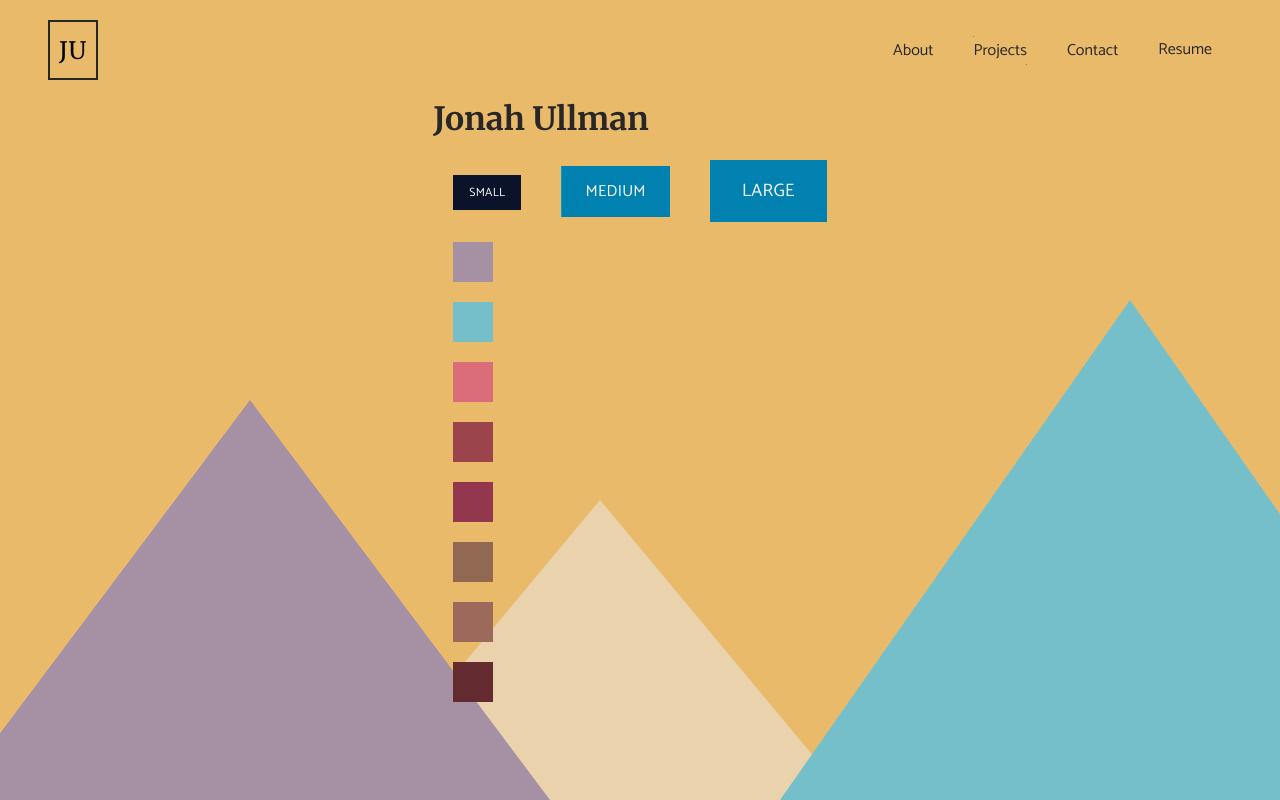
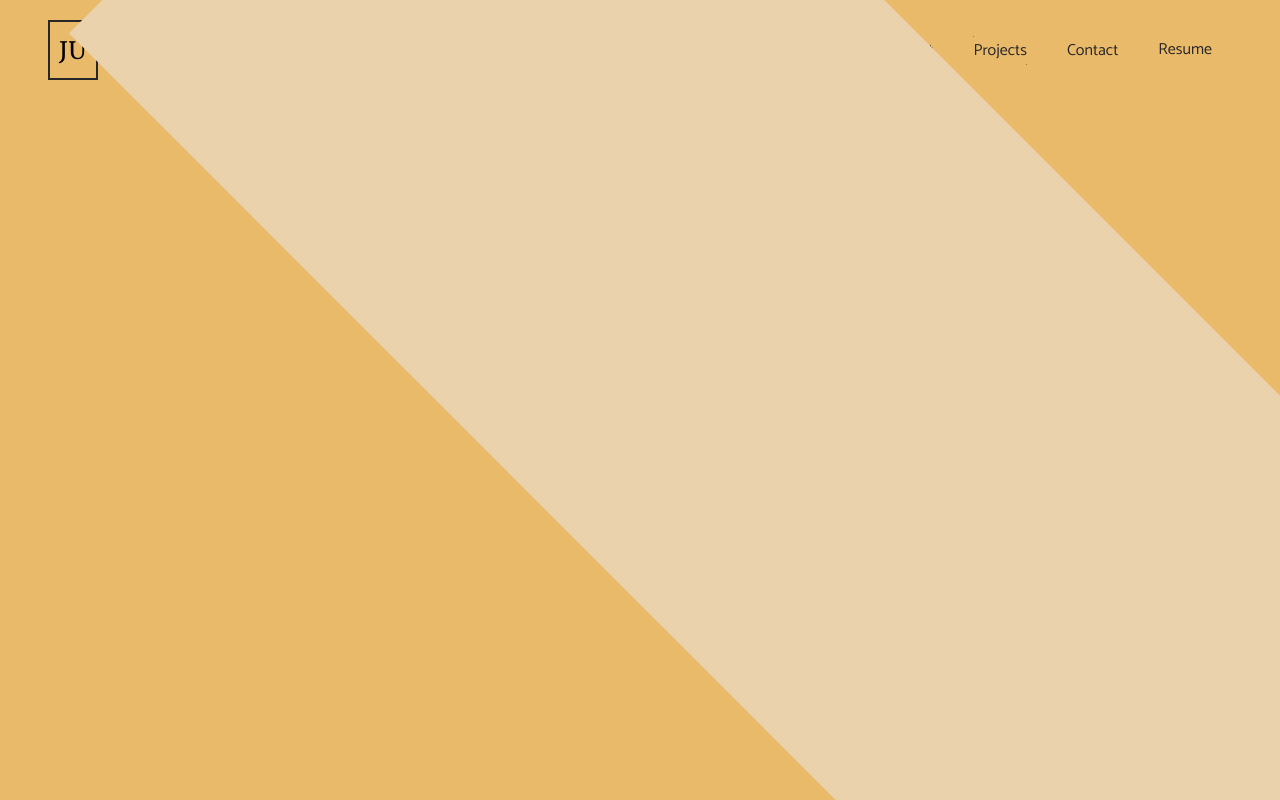
Before and after one commit to jonah-ullman/jonah-portfolio, a Next.js app: page / in a window 1280 px wide. Built offline with nearby package versions, Linux system fonts and the light colour scheme.

Commit message:
Adds background wheat

```diff
--- a/pages/index.js
+++ b/pages/index.js
@@ -42,7 +42,7 @@ export default function Home() {
       </header>
 
       <main>
-        <h1>Jonah Ullman</h1>
+        {/* <h1>Jonah Ullman</h1>
         <Button {...buttonConfigSmall}/>
         <Button {...buttonConfigMedium}/>
         <Button {...buttonConfigLarge}/>
@@ -57,7 +57,7 @@ export default function Home() {
 
         <span className={`${styles.mountain} ${styles.mountainOne}`}></span>
         <span className={`${styles.mountain} ${styles.mountainTwo}`}></span>
-        <span className={`${styles.mountain} ${styles.mountainThree}`}></span>
+        <span className={`${styles.mountain} ${styles.mountainThree}`}></span> */}
       </main>
     </div>
   )
--- a/styles/globals.scss
+++ b/styles/globals.scss
@@ -16,7 +16,19 @@ a {
 }
 
 body {
-  background-color: #EABA6B;
+  background-color: $c-sunray;
+
+  &::after {
+    height: 75vh;
+    width: 150vw;
+    top: 25%;
+    content: '';
+    background: $c-wheat;
+    position: fixed;
+    left: 0;
+    transform: rotate(45deg);
+    // transform-origin: top left;
+  }
 }
 
 h1 {
```
